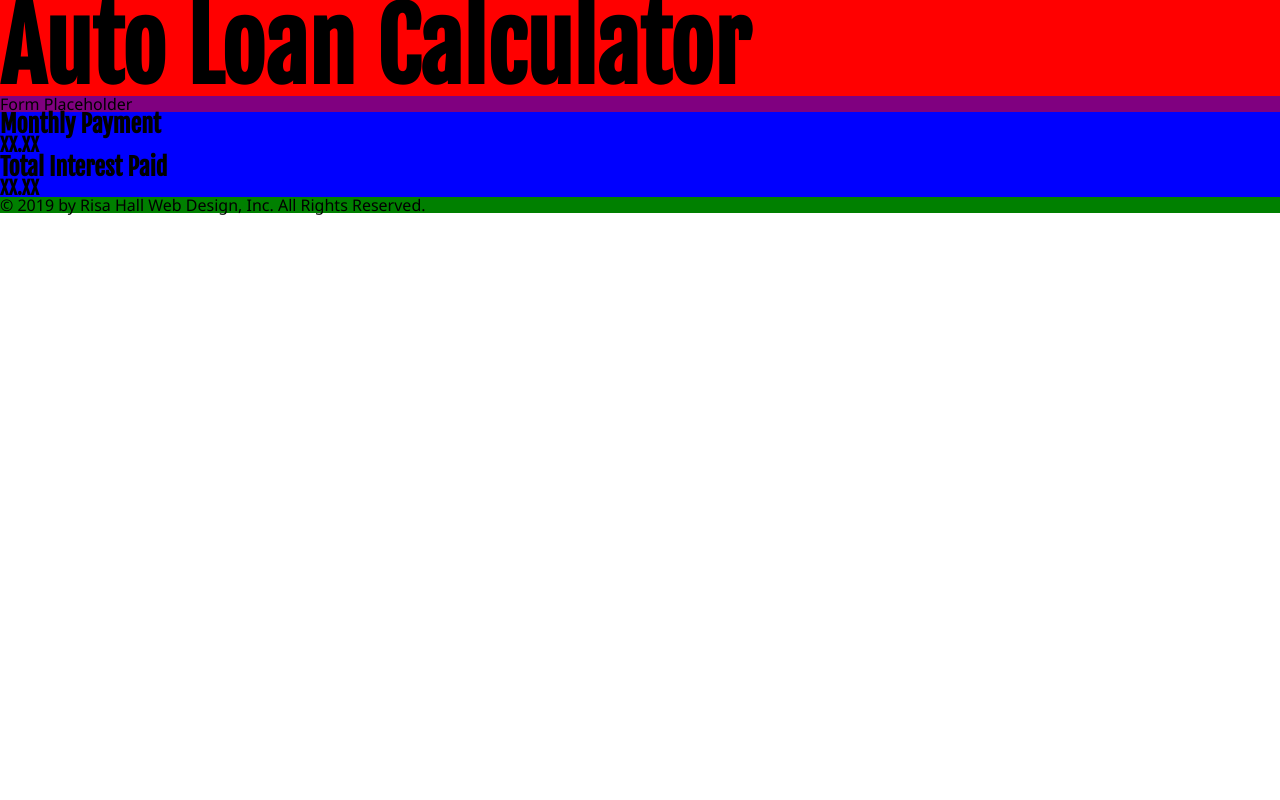
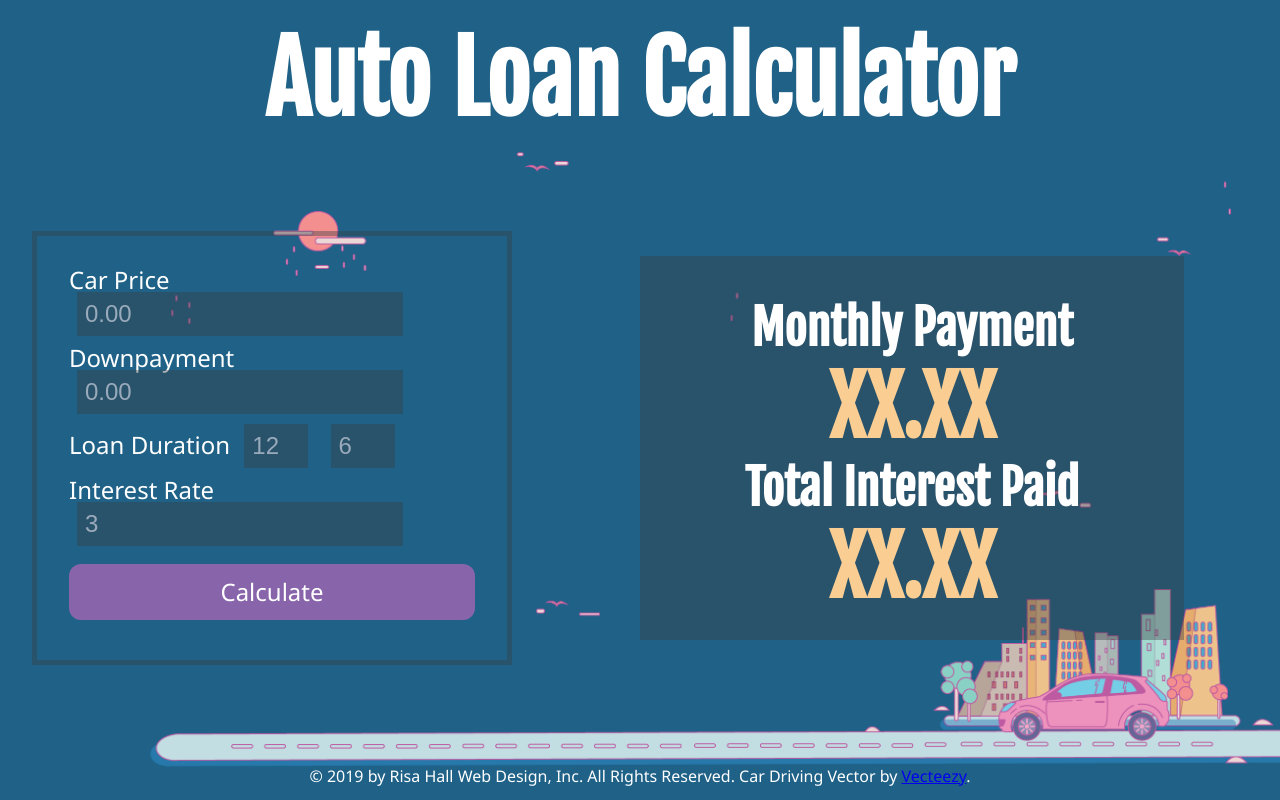
Before and after one commit to HopeEternal/AutoLoanCalculator, a website: page src/index.html in a window 1280 px wide. Drawn offline with Linux system fonts and the light colour scheme; files whose address does not match are found by name.

Commit message:
UI Design and basic appearance complete

```diff
--- a/src/index.html
+++ b/src/index.html
@@ -8,29 +8,48 @@
     <title>Auto Loan Calculator</title>
 </head>
 <body>
-    <header>
+    <div class="wrapper">
+        <header class="pageHeader">
             <h1>Auto Loan Calculator</h1>
         </header>
-    <main>
+        <main class="pageMain">
             <section class="userInput">
-            <p>Form Placeholder</p>
+                <form class="userInputForm">
+                    <p><label>Car Price
+                        <input name="carPrice" id="carPrice" type="number" value="0.00" />
+                    </label></p>
+                    <p><label>Downpayment
+                        <input name="downPayment" id="downPayment" type="number" value="0.00" />
+                    </label></p>
+                    <p><label class="loanDuration">Loan Duration
+                            <input name="years" id="years" type="number" value="12" />
+                            <input name="months" id="months" type="number" value="6" />
+                    </label></p>
+                    <p><label>Interest Rate
+                            <input name="interestRate" id="interestRate" type="number" value="3" />
+                        </label></p>
+                    <p><button id="btnCalculate">Calculate</button></p>
+
+                </form>
 
             </section>
             <section class="calculations">
                 <section class="loanAmounts">
                     <h2>Monthly Payment</h2>
-                <h3 id="monthlyPayment">XX.XX</h3>
+                    <h3 class="outputNums" id="monthlyPayment">XX.XX</h3>
                     <h2>Total Interest Paid</h2>
-                <h3 id="totalInterestPaid">XX.XX</h3>
+                    <h3 class="outputNums" id="totalInterestPaid">XX.XX</h3>
                 </section>
                 <section class="amortization">
+
                 </section>
 
             </section>
         </main>
-    <footer>
-        <p>© 2019 by Risa Hall Web Design, Inc. All Rights Reserved.</p>
+        <footer class="pageFooter">
+            <p>© 2019 by Risa Hall Web Design, Inc. All Rights Reserved. Car Driving Vector by <a href="https://www.vecteezy.com/free-vector/car-driving">Vecteezy</a>.</p>
         </footer>
+    </div>
 
 <script type="text/javascript" src="main.js"></script></body>
 </html>
--- a/src/styles/main.scss
+++ b/src/styles/main.scss
@@ -5,10 +5,16 @@
 
     // Colors
     // -------------------------
-    $gray-lightest:          #efefef;
-    $almost-white:           #f7f7f7;
-    $white:                  #ffffff;
-
+    $white:#ffffff;
+    $darkgray: #383d43;
+    $lightblue: #75CFE7;
+    $blue: #2e92cd;
+    $darkblue: #1F6187;
+    $grayblue: #626796;
+    $purple: #8864AA;
+    $gray: #99AABB;
+    $salmon: #FACE93;
+    $grayTransBox: rgba(56, 61, 67, .4);
     // Typography
     // -------------------------
 
@@ -21,14 +27,16 @@
         margin: 0;
         padding: 0;
         line-height:1;
+        box-sizing: border-box;
     }
     :root {
         font-size: 100%
       }
 
     body {
-        font-size: 1rem;
+        font-size: 2rem;
         font-family: $font-family-body;
+        color: $white;
     }
 
     h1, h2, h3, h4, h5, h6 {
@@ -39,16 +47,98 @@
     }
 
 //* Page Styles *//
-    header {
-        background-color: red;
+    .wrapper {
+        display: flex;
+        flex-direction: column;
+        min-height: 100vh;
+        background-image: url("/assets/img/ford_background.png");
+        background-repeat: no-repeat, no-repeat;
+        background-color: $darkblue;
+        background-position: right bottom;
+        background-size: 90% auto;
     }
-    .calculations {
-        background-color: blue;
+
+    .pageMain {
+        flex-grow: 1;
+        .userInput, .calculations {
+            flex: 1;
+            display: flex;
+            justify-content: center;
+        }
+        .calculations {
+            background-color: $grayTransBox;
+            margin: 1rem 6rem;
+
+            h2, h3 {
+                line-height: 5rem;
+                text-align: center;
+            }
+            h3 {
+                color: $salmon;
+                font-size: 5rem;
+          }
+        }
+        .userInput {
+              .userInputForm{
+                padding: 2rem;
+                border: 5px solid $grayTransBox;
+
+                label {
+                    display:block;
+                    margin-bottom: 10px;
+                    padding: 0;
+                    font-size: 1.5rem;
+                }
+                input, select, textarea {
+                    font-size: 1.5rem;
+                    color: $gray;
+                    margin: auto .5rem;
+                    padding:.5rem;
+                    border: none;
+                    background-color: $grayTransBox;
+                }
+                button {
+                    font-family: $font-family-body;
+                    font-size: 1.5rem;
+                    padding: 1rem;
+                    border-radius: 0.5em;
+                    background: $purple;
+                    color: $white;
+                    border: none;
+                    right: 0px;
+                    margin: .5rem auto;
+                    width: 100%;
+                }
+                button:hover {
+                    background: #ccc;
+                    cursor: pointer;
+                }
+                .loanDuration input {
+                    width: 4rem;
+
+                }
+
+            }
+        }
     }
-    .userInput {
-        background-color: purple;
+
+    @media(min-width: 1000px){
+        .pageHeader, .pageMain, .pageFooter {
+            display: flex;
+            justify-content: center;
+            align-items: center;
+        }
     }
-    footer {
-        background-color: green;
+    .pageHeader, .pageMain .calculations, .pageMain .userInput, .pageFooter {
+        padding: 2rem;
+    }
+
+
+    .pageFooter {
+      font-size: 1rem;
+      color: $white;
+      p {
+        margin-bottom: -1rem;
+      }
     }
 //* Animations *//
```
Also changed, not shown: dist/assets/img/Ford-Fiesta-Vector.jpg (added), dist/assets/img/Ford-Fiesta-Vector_trans.png (added), dist/assets/img/ford_background.png (added), dist/index.html, dist/main.js, src/assets/img/Ford-Fiesta-Vector_trans.png (added), src/assets/img/ford_background.png (added), 2 other files. Lines whose indentation alone changed are shown as unchanged.
